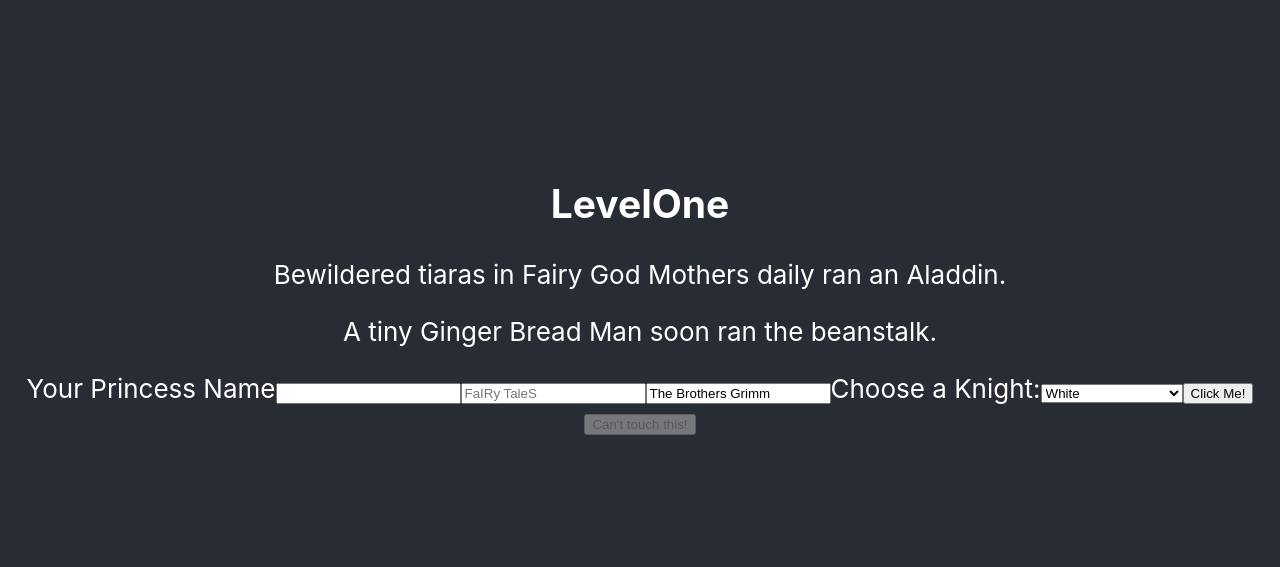
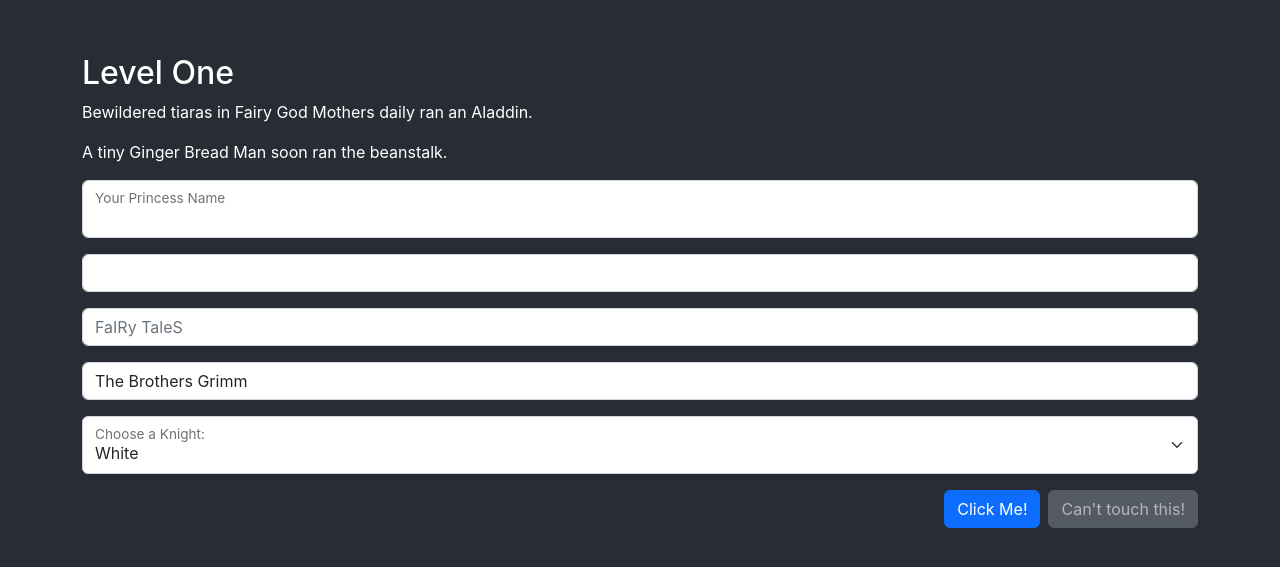
Before and after one commit to karisP/rtl-lessons, a React (Create React App) app: page / in a window 1280 px wide. Shown: the part 109-676 px from the top of the page. Built offline with nearby package versions, Linux system fonts and the light colour scheme.

Commit message:
styled level one with bootstrap

```diff
--- a/public/index.html
+++ b/public/index.html
@@ -24,6 +24,12 @@
       work correctly both with client-side routing and a non-root public URL.
       Learn how to configure a non-root public URL by running `npm run build`.
     -->
+    <link
+      href="https://cdn.jsdelivr.net/npm/bootstrap@5.2.0/dist/css/bootstrap.min.css"
+      rel="stylesheet"
+      integrity="sha384-gH2yIJqKdNHPEq0n4Mqa/HGKIhSkIHeL5AyhkYV8i59U5AR6csBvApHHNl/vI1Bx"
+      crossorigin="anonymous"
+    />
     <title>React App</title>
   </head>
   <body>
@@ -39,5 +45,15 @@
       To begin the development, run `npm start` or `yarn start`.
       To create a production bundle, use `npm run build` or `yarn build`.
     -->
+    <script
+      src="https://cdn.jsdelivr.net/npm/bootstrap@5.2.0/dist/js/bootstrap.bundle.min.js"
+      integrity="sha384-A3rJD856KowSb7dwlZdYEkO39Gagi7vIsF0jrRAoQmDKKtQBHUuLZ9AsSv4jD4Xa"
+      crossorigin="anonymous"
+    ></script>
+    <script
+      src="https://cdn.jsdelivr.net/npm/bootstrap@5.2.0/dist/js/bootstrap.bundle.min.js"
+      integrity="sha384-A3rJD856KowSb7dwlZdYEkO39Gagi7vIsF0jrRAoQmDKKtQBHUuLZ9AsSv4jD4Xa"
+      crossorigin="anonymous"
+    ></script>
   </body>
 </html>
--- a/src/App.css
+++ b/src/App.css
@@ -1,11 +1,9 @@
 .App {
-  text-align: center;
   background-color: #282c34;
   min-height: 100vh;
   display: flex;
   flex-direction: column;
   align-items: center;
   justify-content: center;
-  font-size: calc(10px + 2vmin);
   color: white;
 }
--- a/src/LevelOne/LevelOne.tsx
+++ b/src/LevelOne/LevelOne.tsx
@@ -1,20 +1,50 @@
 const LevelOne = () => {
   return (
-    <div>
-      <h2>LevelOne</h2>
+    <div className="container-md">
+      <h2>Level One</h2>
       <p>Bewildered tiaras in Fairy God Mothers daily ran an Aladdin.</p>
       <p>A tiny Ginger Bread Man soon ran the beanstalk.</p>
-      <label htmlFor="input1">Your Princess Name</label>
-      <input id="input1" />
-      <input id="input2" placeholder="FaIRy TaleS" />
-      <input id="input3" defaultValue="The Brothers Grimm" />
-      <label htmlFor="knights">Choose a Knight:</label>
-      <select name="knights" id="knights">
-        <option value="white">White</option>
-        <option value="round-table">Of The Round Table</option>
-      </select>
-      <button>Click Me!</button>
-      <button disabled>Can't touch this!</button>
+      <div className="form-floating mb-3">
+        <input type="text" className="form-control" id="input1" />
+        <label htmlFor="input1" className="form-label text-dark">
+          Your Princess Name
+        </label>
+      </div>
+      <div className="mb-3">
+        <input type="text" className="form-control" id="input2" />
+      </div>
+      <div className="mb-3">
+        <input id="input2" className="form-control" placeholder="FaIRy TaleS" />
+      </div>
+      <div className="mb-3">
+        <input
+          id="input3"
+          className="form-control"
+          defaultValue="The Brothers Grimm"
+        />
+      </div>
+      <div className="form-floating mb-3">
+        <select
+          name="knights"
+          id="knights"
+          className="form-select"
+          aria-label="Default select example"
+        >
+          <option value="white">White</option>
+          <option value="round-table">Of The Round Table</option>
+        </select>
+        <label htmlFor="knights" className="form-label text-dark">
+          Choose a Knight:
+        </label>
+      </div>
+      <div className="d-grid gap-2 d-md-flex justify-content-md-end">
+        <button type="button" className="btn btn-primary">
+          Click Me!
+        </button>
+        <button type="button" className="btn btn-secondary" disabled>
+          Can't touch this!
+        </button>
+      </div>
     </div>
   );
 };
```
Also changed, not shown: src/LevelOne/LevelOne.md (+1 -1 lines).
